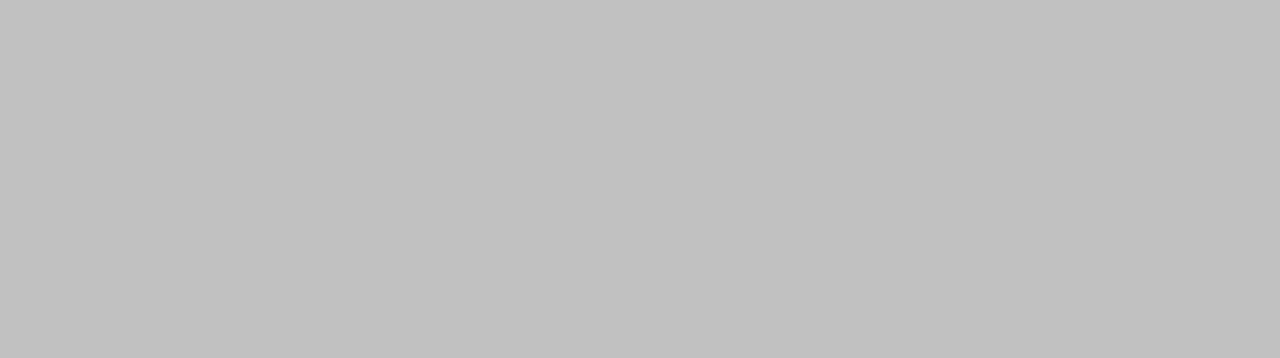
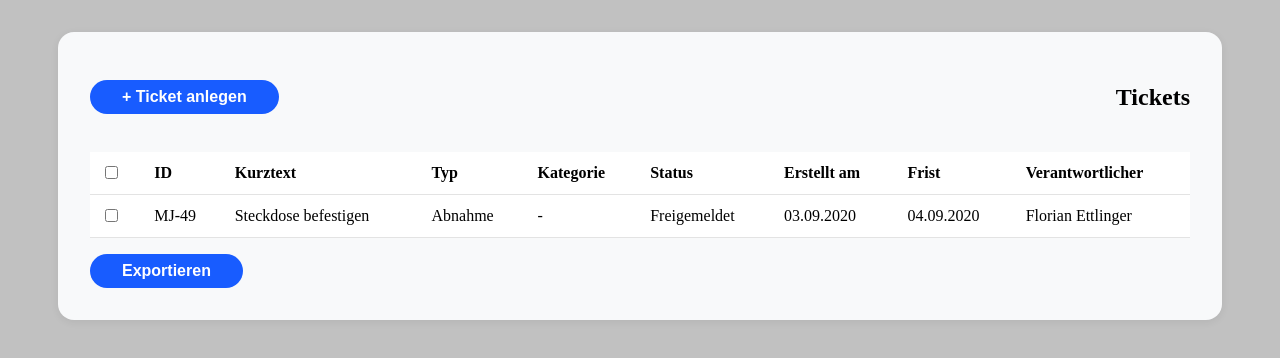
Before and after one commit to edwingutar/smartBauDoc, an Angular app in the folder frontend/: page /tickets in a window 1280 px wide. Before the commit this address led to /. Shown: the top 358 px of the page. Built offline with nearby package versions, Linux system fonts and the light colour scheme.

Commit message:
komponente ticket overview hinzugefügt.

```diff
--- a/frontend/src/app/app.routes.ts
+++ b/frontend/src/app/app.routes.ts
@@ -12,6 +12,7 @@ import { ShowProjectsComponent } from './components/show-projects/show-projects.
 import { OutputProjectComponent} from './components/output-project/output-project.component';
 import { WeatherViewComponent } from './components/weather-view/weather-view.component';
 import { DailyReportComponent } from './components/daily-report/daily-report.component';
+import { TicketOverviewComponent } from './components/ticket-overview/ticket-overview.component';
 
 
 export const routes: Routes = [
@@ -27,7 +28,9 @@ export const routes: Routes = [
   { path: 'OutputProject', component: OutputProjectComponent },
   { path: 'showProject', component:ShowProjectsComponent },
   { path: 'weather', component: WeatherViewComponent },
-  { path: 'daily-report', component: DailyReportComponent }
+  { path: 'daily-report', component: DailyReportComponent },
+  { path: 'tickets', component: TicketOverviewComponent },
+  { path: '', redirectTo: 'tickets', pathMatch: 'full' }
 
 
 ];
--- /dev/null
+++ b/frontend/src/app/components/ticket-overview/ticket-overview.component.css
@@ -0,0 +1,54 @@
+.TicketWindow {
+  background: #f8f9fa;
+  border-radius: 1rem;
+  box-shadow: 0 2px 8px #0001;
+  padding: 2rem;
+  max-width: 1100px;
+  margin: 2rem auto;
+}
+.TicketHeader {
+  display: flex;
+  justify-content: space-between;
+  align-items: center;
+  margin-bottom: 1.3rem;
+}
+.TicketButton {
+  background: #185cff;
+  border: none;
+  color: #fff;
+  border-radius: 2rem;
+  padding: 0.5rem 2rem;
+  font-weight: bold;
+  font-size: 1rem;
+  margin-right: 0.5rem;
+  cursor: pointer;
+}
+.TicketTable {
+  width: 100%;
+  border-collapse: collapse;
+  margin-bottom: 1rem;
+  background: #fff;
+}
+.TicketTable th, .TicketTable td {
+  padding: 0.7rem;
+  border-bottom: 1px solid #e3e3e3;
+  text-align: left;
+}
+.TicketTable tr.selected {
+  background: #e1f5d8;
+}
+.TicketDetail, .TicketForm {
+  background: #fff;
+  border: 1px solid #ececec;
+  border-radius: 1rem;
+  padding: 1rem;
+  margin-top: 1rem;
+  max-width: 450px;
+}
+.TicketInput {
+  width: 100%;
+  padding: 0.5rem;
+  margin-bottom: 0.7rem;
+  border-radius: 0.5rem;
+  border: 1px solid #d0d0d0;
+}
--- /dev/null
+++ b/frontend/src/app/components/ticket-overview/ticket-overview.component.html
@@ -0,0 +1,64 @@
+<div class="TicketWindow">
+  <div class="TicketHeader">
+    <button (click)="showTicketForm = true" class="TicketButton">+ Ticket anlegen</button>
+    <h2>Tickets</h2>
+  </div>
+  <table class="TicketTable">
+    <thead>
+      <tr>
+        <th><input type="checkbox" [(ngModel)]="allSelected" (change)="toggleAll()"></th>
+        <th>ID</th>
+        <th>Kurztext</th>
+        <th>Typ</th>
+        <th>Kategorie</th>
+        <th>Status</th>
+        <th>Erstellt am</th>
+        <th>Frist</th>
+        <th>Verantwortlicher</th>
+      </tr>
+    </thead>
+    <tbody>
+      <tr *ngFor="let ticket of tickets" [class.selected]="ticket === selectedTicket" (click)="selectTicket(ticket)">
+        <td><input type="checkbox" [(ngModel)]="ticket.selected"></td>
+        <td>{{ticket.id}}</td>
+        <td>{{ticket.shortText}}</td>
+        <td>{{ticket.type}}</td>
+        <td>{{ticket.category}}</td>
+        <td>{{ticket.status}}</td>
+        <td>{{ticket.created | date:'dd.MM.yyyy'}}</td>
+        <td>{{ticket.due | date:'dd.MM.yyyy'}}</td>
+        <td>{{ticket.responsible}}</td>
+      </tr>
+    </tbody>
+  </table>
+
+  <button class="TicketButton" (click)="exportSelected()">Exportieren</button>
+
+  <!-- Detailansicht für ausgewähltes Ticket -->
+  <div *ngIf="selectedTicket" class="TicketDetail">
+    <h3>Ticket Detail ({{selectedTicket.id}})</h3>
+    <div><b>Kurztext:</b> {{selectedTicket.shortText}}</div>
+    <div><b>Typ:</b> {{selectedTicket.type}}</div>
+    <div><b>Kategorie:</b> {{selectedTicket.category}}</div>
+    <div><b>Status:</b> {{selectedTicket.status}}</div>
+    <div><b>Beschreibung:</b> {{selectedTicket.description}}</div>
+    <div><b>Verantwortlicher:</b> {{selectedTicket.responsible}}</div>
+    <div><b>Erstellt am:</b> {{selectedTicket.created | date:'dd.MM.yyyy'}}</div>
+    <div><b>Frist:</b> {{selectedTicket.due | date:'dd.MM.yyyy'}}</div>
+    <button class="TicketButton" (click)="selectedTicket = null">Schließen</button>
+  </div>
+
+  <!-- Ticket anlegen Formular -->
+  <div *ngIf="showTicketForm" class="TicketForm">
+    <h3>Neues Ticket</h3>
+    <input class="TicketInput" placeholder="Kurztext" [(ngModel)]="newTicket.shortText">
+    <input class="TicketInput" placeholder="Typ" [(ngModel)]="newTicket.type">
+    <input class="TicketInput" placeholder="Kategorie" [(ngModel)]="newTicket.category">
+    <input class="TicketInput" placeholder="Beschreibung" [(ngModel)]="newTicket.description">
+    <input class="TicketInput" placeholder="Status" [(ngModel)]="newTicket.status">
+    <input class="TicketInput" placeholder="Verantwortlicher" [(ngModel)]="newTicket.responsible">
+    <input class="TicketInput" type="date" [(ngModel)]="newTicket.due">
+    <button class="TicketButton" (click)="addTicket()">Speichern</button>
+    <button class="TicketButton" (click)="showTicketForm = false">Abbrechen</button>
+  </div>
+</div>
--- /dev/null
+++ b/frontend/src/app/components/ticket-overview/ticket-overview.component.ts
@@ -0,0 +1,86 @@
+import { Component } from '@angular/core';
+import { CommonModule } from '@angular/common';
+import { FormsModule } from '@angular/forms';
+
+interface Ticket {
+  id: string;
+  shortText: string;
+  description: string;
+  type: string;
+  category: string;
+  status: string;
+  created: string;
+  due: string;
+  responsible: string;
+  selected?: boolean;
+}
+
+@Component({
+  selector: 'app-ticket-overview',
+  templateUrl: './ticket-overview.component.html',
+  styleUrls: ['./ticket-overview.component.css'],
+  standalone: true,
+  imports: [CommonModule, FormsModule]
+})
+export class TicketOverviewComponent {
+  tickets: Ticket[] = [
+    {
+      id: 'MJ-49',
+      shortText: 'Steckdose befestigen',
+      description: 'Steckdose im Büro muss befestigt werden.',
+      type: 'Abnahme',
+      category: '-',
+      status: 'Freigemeldet',
+      created: '2020-09-03',
+      due: '2020-09-04',
+      responsible: 'Florian Ettlinger'
+    },
+    // ...weitere Beispiel-Tickets...
+  ];
+
+  selectedTicket: Ticket | null = null;
+  allSelected = false;
+  showTicketForm = false;
+
+  newTicket: Partial<Ticket> = {
+    shortText: '',
+    description: '',
+    type: '',
+    category: '',
+    status: 'Offen',
+    responsible: '',
+    due: ''
+  };
+
+  selectTicket(ticket: Ticket) {
+    this.selectedTicket = ticket;
+  }
+
+  toggleAll() {
+    this.tickets.forEach(t => t.selected = this.allSelected);
+  }
+
+  addTicket() {
+    const id = 'MJ-' + (this.tickets.length + 1);
+    this.tickets.push({
+      ...this.newTicket,
+      id,
+      created: new Date().toISOString().slice(0, 10),
+      due: this.newTicket.due || '',
+      status: this.newTicket.status || 'Offen',
+      shortText: this.newTicket.shortText || '',
+      description: this.newTicket.description || '',
+      type: this.newTicket.type || '',
+      category: this.newTicket.category || '',
+      responsible: this.newTicket.responsible || ''
+    } as Ticket);
+    this.newTicket = { shortText: '', description: '', type: '', category: '', status: 'Offen', responsible: '', due: '' };
+    this.showTicketForm = false;
+  }
+
+  exportSelected() {
+    const selected = this.tickets.filter(t => t.selected);
+    alert(`${selected.length} Tickets werden exportiert (Demo).`);
+    // Hier könnte man eine Export-Funktion (z.B. PDF, Excel, etc.) anbinden.
+  }
+}
```
